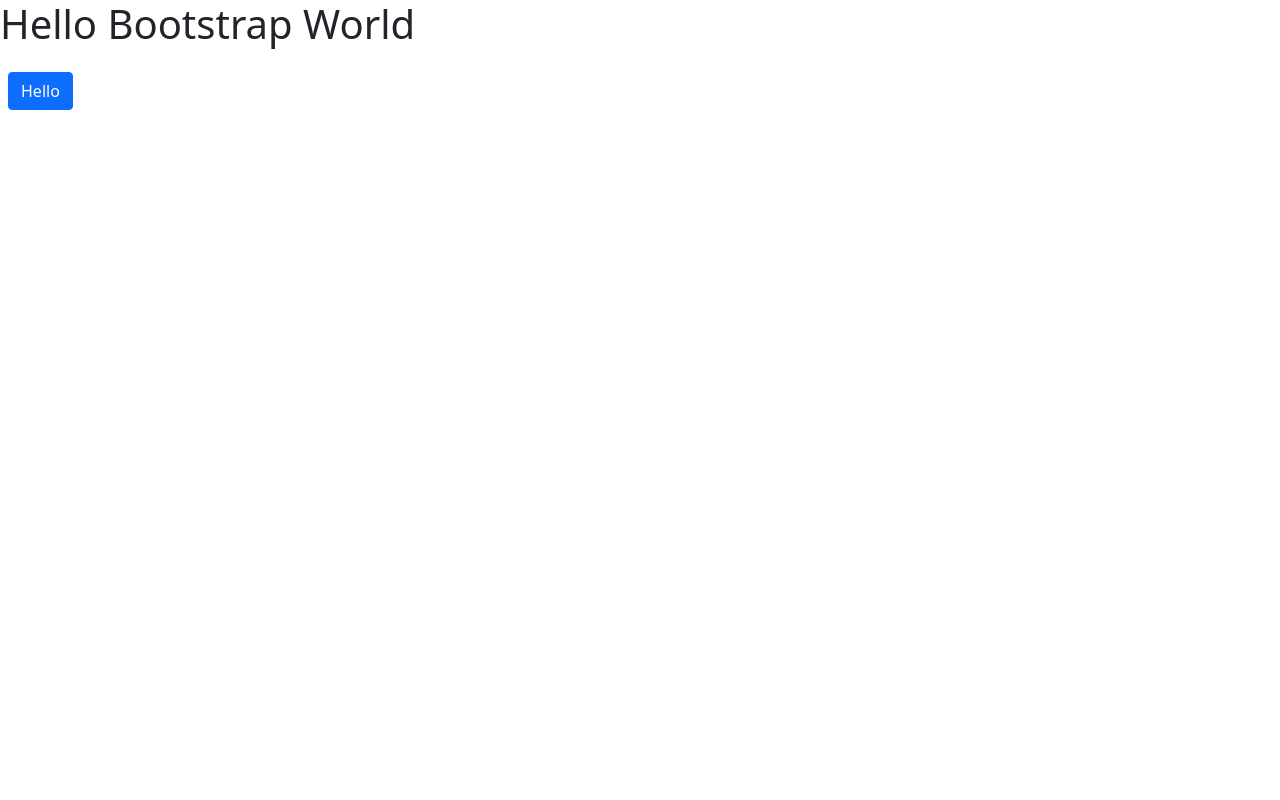
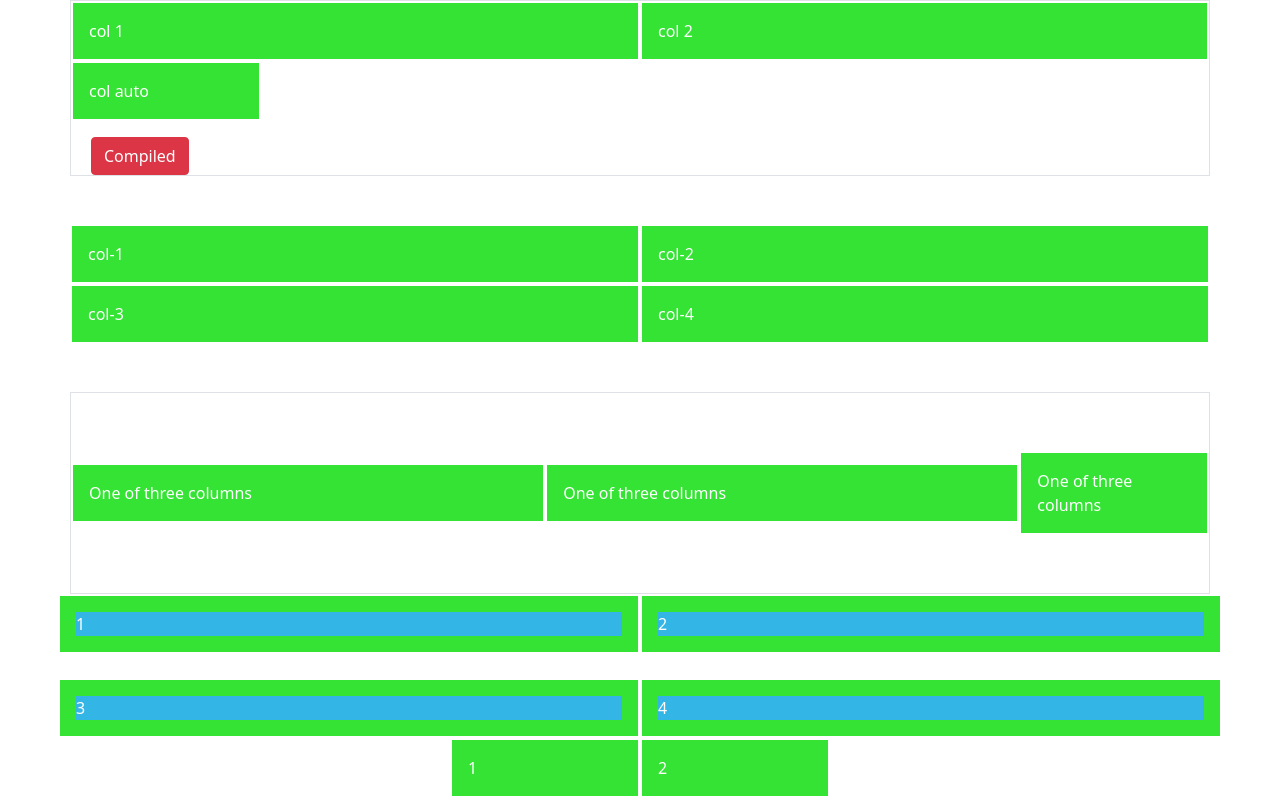
Before and after one commit to Ekene-Ejeh/Bootstrap-5-project, a plain HTML site: page complied-css-js/index.html in a window 1280 px wide. Drawn offline with nearby package versions, Linux system fonts and the light colour scheme.

Commit message:
commit 4, continues the tutorial

```diff
--- a/complied-css-js/index.html
+++ b/complied-css-js/index.html
@@ -6,10 +6,73 @@
 		<meta name="viewport" content="width=device-width, initial-scale=1.0" />
 		<title>Bootstrap 5</title>
 		<link rel="stylesheet" href="css/bootstrap.css" />
+		<link
+			rel="stylesheet"
+			href="https://cdn.jsdelivr.net/npm/bootstrap-icons@1.7.2/font/bootstrap-icons.css"
+		/>
+		<style>
+			[class*="col"] {
+				padding: 1rem;
+				background-color: #34e333;
+				border: 2px solid #fff;
+				color: #fff;
+			}
+			.child {
+				background-color: #33b5e5;
+			}
+		</style>
 	</head>
 	<body>
-		<h1>Hello Bootstrap World</h1>
-		<button class="btn btn-primary mt-3 mx-2">Hello</button>
+		<div class="container border">
+			<div class="row">
+				<div class="col-xl-6 col-lg-5 col-md-4">col 1</div>
+				<div class="col-xl-6 col-lg-5 col-md-4">col 2</div>
+				<div class="col-lg-2 col-md-4">col auto</div>
+			</div>
+			<button class="btn btn-danger mt-3 mx-2">Compiled</button>
+		</div>
+
+		<div class="container-sm my-5">
+			<div class="row">
+				<div class="col-xl-6 col-lg-4 col-md-3">col-1</div>
+				<div class="col-xl-6 col-lg-4 col-md-3">col-2</div>
+				<div class="col-xl-6 col-lg-4 col-md-3">col-3</div>
+				<div class="col-xl-6 col-lg-4 col-md-3">col-4</div>
+			</div>
+		</div>
+
+		<div class="container border">
+			<div class="row align-items-center" style="height: 200px">
+				<div class="col-lg-5 col-md-4">One of three columns</div>
+				<div class="col-lg-5 col-md-4">One of three columns</div>
+				<div class="col-lg-2 col-md-4">One of three columns</div>
+			</div>
+		</div>
+		<!-- Gutter -->
+		<div class="container">
+			<div class="row gx-5 gy-4">
+				<div class="col-6">
+					<div class="child">1</div>
+				</div>
+				<div class="col-6">
+					<div class="child">2</div>
+				</div>
+				<div class="col-6">
+					<div class="child">3</div>
+				</div>
+				<div class="col-6">
+					<div class="child">4</div>
+				</div>
+			</div>
+		</div>
+
+		<div class="container">
+			<div class="row justify-content-center">
+				<div class="col-2">1</div>
+				<div class="col-2">2</div>
+			</div>
+		</div>
+
 		<script src="js/bootstrap.js"></script>
 	</body>
 </html>
```
Also changed, not shown: cdn/index.html (+12 -3 lines).
